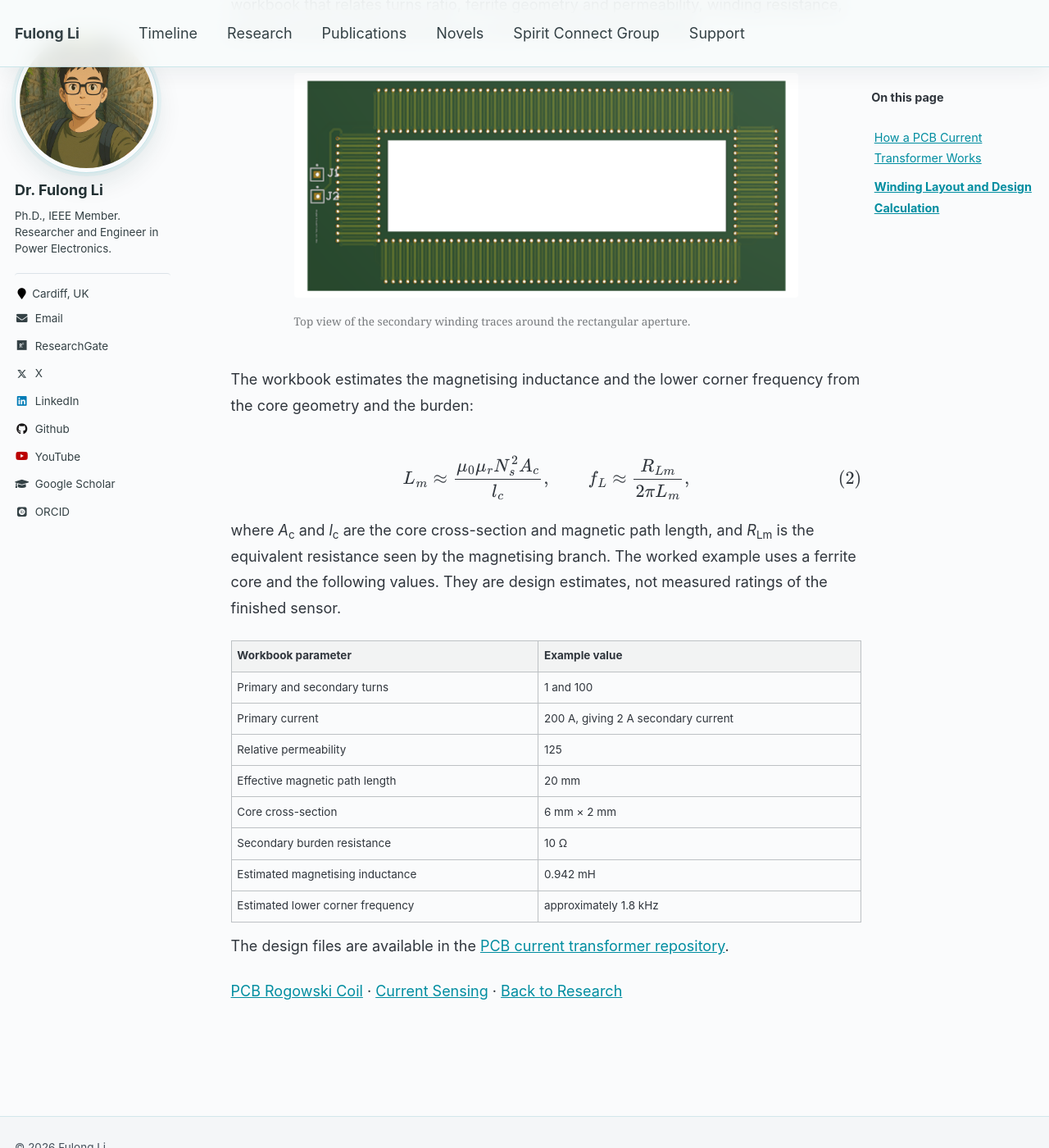
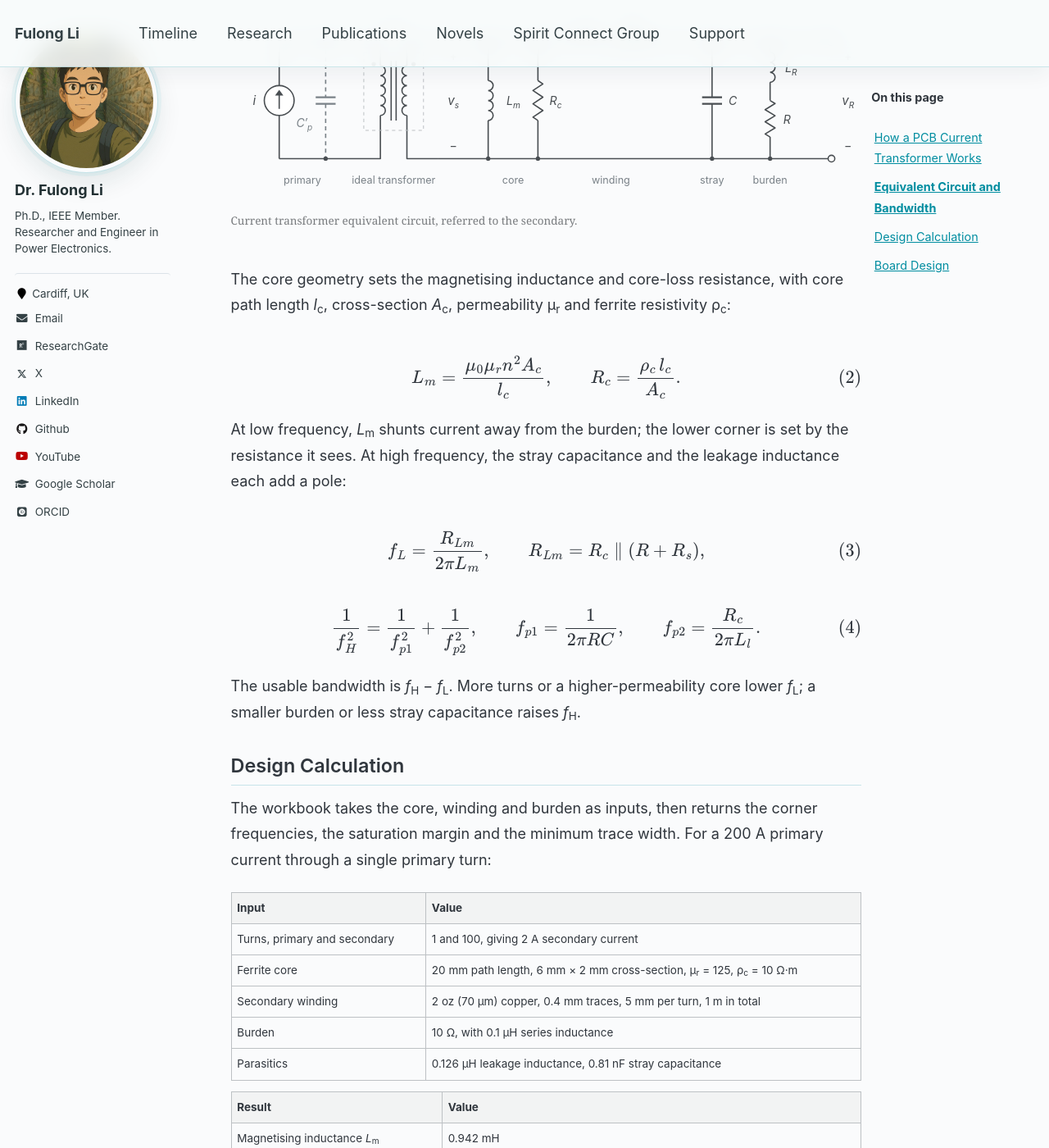
Before and after one commit to FulongLi/fulongli.github.io, a Jekyll site: the page built from _pages/research/pcb_current_transformer.md, in a window 1280 px wide and 1400 px high, scrolled down 1455 px. Shown: the whole window at 82% size. Built offline with Jekyll 4.4.1, drawn with Linux system fonts in a browser that asks for light colours; some web fonts are replaced; formulas are drawn with MathJax 3; comment, search, counter and statistics services are not loaded; some of the changed text lies outside the part shown.

Commit message:
Rewrite the PCB current transformer page from the design workbook
The page now shows the original layout concept from my CT design
workbook, a drawn equivalent circuit with the bandwidth relations the
workbook follows (Kondrath and Kazimierczuk), and the workbook's design
calculation as input and result tables: magnetising inductance, core
loss, winding resistance, corner frequencies, saturation margin,
minimum trace width and burden dissipation. The two board renders are
combined into one side-by-side figure. A figure-sources record is added
and the Current Sensing summary updated.

Co-Authored-By: Claude Opus 5.5 <noreply@anthropic.com>

```diff
--- a/_pages/research/pcb_current_transformer.md
+++ b/_pages/research/pcb_current_transformer.md
@@ -3,14 +3,14 @@ layout: single
 title: "Embedded-Core PCB Current Transformer"
 permalink: /research/pcb-current-transformer/
 author_profile: true
-excerpt: "A current transformer with a ferrite core embedded in the PCB and a secondary winding formed by traces and vias."
+excerpt: "A current transformer with a ferrite core embedded in the PCB and a secondary winding of traces and vias, sized with a design workbook for bandwidth, saturation and trace current."
 body_class: microgrid-project-page
 project_stylesheet: /assets/css/marine-project.css
 project_contents: true
 mathjax: true
 ---
 
-I designed a current transformer whose magnetic core is embedded between PCB layers, with a secondary winding formed by PCB traces and vias. The construction aims at compact, isolated current sensing that can be manufactured repeatably at scale.
+I designed a current transformer whose magnetic core is embedded between PCB layers, with a secondary winding formed by PCB traces and vias, and built a design workbook that sizes it for bandwidth, saturation and trace current. The construction aims at compact, isolated current sensing that can be manufactured repeatably at scale.
 
 ## How a PCB Current Transformer Works
 
@@ -18,38 +18,71 @@ A current transformer couples the current in a primary conductor into a secondar
 
 <div class="math-display">\[I_s \approx \frac{N_p}{N_s}I_p.\]</div>
 
-Unlike an air-cored Rogowski coil, the core concentrates the flux and the secondary delivers a current directly into a burden resistor, without an integrator. The core also brings two limits: a current transformer measures changing current only, so its low-frequency response depends on the magnetising inductance, and the core must not saturate in the intended application. Embedding the core in the board places the magnetic circuit and winding in one compact, galvanically isolated assembly.
+Unlike an air-cored Rogowski coil, the core concentrates the flux and the secondary delivers a current directly into a burden resistor, without an integrator. The core also brings two limits: a current transformer measures changing current only, so its low-frequency response depends on the magnetising inductance, and the core must not saturate in the intended application.
 
-<figure>
-  <a href="/images/research/pcb-current-transformer/pcb-ct-perspective.png" target="_blank" rel="noopener"><img src="/images/research/pcb-current-transformer/pcb-ct-perspective.png" alt="Perspective rendering of a rectangular PCB current transformer with distributed secondary traces and central aperture" width="602" height="459"></a>
-  <figcaption>PCB current transformer with the secondary winding distributed around the central aperture.</figcaption>
+The concept embeds a rectangular ferrite core in the board around a slot for the primary conductor. The secondary turns are routed as traces and vias along both long sides of the core and joined across the far end, with the terminals and protection diodes at the connector end.
+
+<figure class="project-blueprint">
+  <a href="/images/research/pcb-current-transformer/pcb-ct-concept-layout.png" target="_blank" rel="noopener"><img src="/images/research/pcb-current-transformer/pcb-ct-concept-layout.png" alt="Original PCB layout concept of the current transformer, with secondary turns along both long sides of a rectangular core around a central slot and the terminals at the connector end" width="1508" height="436" fetchpriority="high"></a>
+  <figcaption>Original layout concept: secondary turns wrapped around the embedded core on both sides of the primary slot.</figcaption>
 </figure>
 
-## Winding Layout and Design Calculation
+## Equivalent Circuit and Bandwidth
 
-The layout distributes the secondary turns around the aperture using PCB copper and vias that wrap the embedded ferrite. I developed the board design together with a design workbook that relates turns ratio, ferrite geometry and permeability, winding resistance, burden resistance and parasitics to current transfer and bandwidth.
+Referred to the secondary, the transformer behaves as an ideal 1 : <i>n</i> transformer loaded by the magnetising inductance <i>L</i><sub>m</sub> and core-loss resistance <i>R</i><sub>c</sub>, followed by the leakage inductance <i>L</i><sub>l</sub>, winding resistance <i>R</i><sub>s</sub>, stray capacitance <i>C</i> and the burden <i>R</i>. My workbook follows the bandwidth model of [Kondrath and Kazimierczuk](https://doi.org/10.1109/TIM.2008.2006134).
 
-<figure>
-  <a href="/images/research/pcb-current-transformer/pcb-ct-top.png" target="_blank" rel="noopener"><img src="/images/research/pcb-current-transformer/pcb-ct-top.png" alt="Top view of the PCB current transformer showing winding traces around the rectangular aperture" width="602" height="268" loading="lazy"></a>
-  <figcaption>Top view of the secondary winding traces around the rectangular aperture.</figcaption>
+<figure class="project-blueprint">
+  <a href="/images/research/pcb-current-transformer/ct-equivalent-circuit.svg" target="_blank" rel="noopener"><img src="/images/research/pcb-current-transformer/ct-equivalent-circuit.svg" alt="Current transformer equivalent circuit referred to the secondary, from the primary current source through the ideal transformer, core, winding and stray elements to the burden resistor" width="760" height="246" loading="lazy"></a>
+  <figcaption>Current transformer equivalent circuit, referred to the secondary.</figcaption>
 </figure>
 
-The workbook estimates the magnetising inductance and the lower corner frequency from the core geometry and the burden:
+The core geometry sets the magnetising inductance and core-loss resistance, with core path length <i>l</i><sub>c</sub>, cross-section <i>A</i><sub>c</sub>, permeability μ<sub>r</sub> and ferrite resistivity ρ<sub>c</sub>:
 
-<div class="math-display">\[L_m \approx \frac{\mu_0\mu_r N_s^2 A_c}{l_c}, \qquad f_L \approx \frac{R_{Lm}}{2\pi L_m},\]</div>
+<div class="math-display">\[L_m=\frac{\mu_0\mu_r n^2 A_c}{l_c},\qquad R_c=\frac{\rho_c\,l_c}{A_c}.\]</div>
 
-where <i>A</i><sub>c</sub> and <i>l</i><sub>c</sub> are the core cross-section and magnetic path length, and <i>R</i><sub>Lm</sub> is the equivalent resistance seen by the magnetising branch. The worked example uses a ferrite core and the following values. They are design estimates, not measured ratings of the finished sensor.
+At low frequency, <i>L</i><sub>m</sub> shunts current away from the burden; the lower corner is set by the resistance it sees. At high frequency, the stray capacitance and the leakage inductance each add a pole:
 
-| Workbook parameter | Example value |
+<div class="math-display">\[f_L=\frac{R_{Lm}}{2\pi L_m},\qquad R_{Lm}=R_c\parallel(R+R_s),\]</div>
+
+<div class="math-display">\[\frac{1}{f_H^2}=\frac{1}{f_{p1}^2}+\frac{1}{f_{p2}^2},\qquad f_{p1}=\frac{1}{2\pi RC},\qquad f_{p2}=\frac{R_c}{2\pi L_l}.\]</div>
+
+The usable bandwidth is <i>f</i><sub>H</sub> − <i>f</i><sub>L</sub>. More turns or a higher-permeability core lower <i>f</i><sub>L</sub>; a smaller burden or less stray capacitance raises <i>f</i><sub>H</sub>.
+
+## Design Calculation
+
+The workbook takes the core, winding and burden as inputs, then returns the corner frequencies, the saturation margin and the minimum trace width. For a 200 A primary current through a single primary turn:
+
+| Input | Value |
 | --- | --- |
-| Primary and secondary turns | 1 and 100 |
-| Primary current | 200 A, giving 2 A secondary current |
-| Relative permeability | 125 |
-| Effective magnetic path length | 20 mm |
-| Core cross-section | 6 mm × 2 mm |
-| Secondary burden resistance | 10 Ω |
-| Estimated magnetising inductance | 0.942 mH |
-| Estimated lower corner frequency | approximately 1.8 kHz |
+| Turns, primary and secondary | 1 and 100, giving 2 A secondary current |
+| Ferrite core | 20 mm path length, 6 mm × 2 mm cross-section, μ<sub>r</sub> = 125, ρ<sub>c</sub> = 10 Ω·m |
+| Secondary winding | 2 oz (70 µm) copper, 0.4 mm traces, 5 mm per turn, 1 m in total |
+| Burden | 10 Ω, with 0.1 µH series inductance |
+| Parasitics | 0.126 µH leakage inductance, 0.81 nF stray capacitance |
+
+| Result | Value |
+| --- | --- |
+| Magnetising inductance <i>L</i><sub>m</sub> | 0.942 mH |
+| Core-loss resistance <i>R</i><sub>c</sub> | 16.7 kΩ |
+| Winding resistance <i>R</i><sub>s</sub> | 0.62 Ω |
+| Lower corner <i>f</i><sub>L</sub> | 1.8 kHz |
+| Upper corner <i>f</i><sub>H</sub> | 19.7 MHz, set by the burden and stray capacitance; the leakage pole lies near 21 GHz |
+| Bandwidth | about 19.7 MHz |
+| Saturation current, secondary | 7.2 A, against 2 A in operation |
+| Minimum trace width for 2 A at 10 °C rise | 0.39 mm, met by the 0.4 mm traces |
+| Burden dissipation at 2 A | 40 W |
+
+These are design estimates, not measured ratings of a finished sensor. The last line shows the main trade-off at this current: a 10 Ω burden carrying the full 2 A must dissipate 40 W, so a lower burden or more secondary turns would be needed for a practical sensor.
+
+## Board Design
+
+From the concept, I designed the board with the secondary winding distributed around the central aperture, so the magnetic circuit and winding form one compact, galvanically isolated assembly.
+
+<figure class="half">
+  <a href="/images/research/pcb-current-transformer/pcb-ct-perspective.png" target="_blank" rel="noopener"><img src="/images/research/pcb-current-transformer/pcb-ct-perspective.png" alt="Perspective rendering of the rectangular PCB current transformer with distributed secondary traces and central aperture" width="602" height="459" loading="lazy"></a>
+  <a href="/images/research/pcb-current-transformer/pcb-ct-top.png" target="_blank" rel="noopener"><img src="/images/research/pcb-current-transformer/pcb-ct-top.png" alt="Top view of the PCB current transformer showing winding traces around the rectangular aperture" width="602" height="268" loading="lazy"></a>
+  <figcaption>PCB current transformer in perspective (left) and from the top (right), with the secondary winding around the aperture.</figcaption>
+</figure>
 
 The design files are available in the [PCB current transformer repository](https://github.com/FulongLi/Magnetics-PCBCurrentTransformerTransducer).
 
```
Also changed, not shown: _pages/research/sensing_devices.md (+1 -1 lines), files/research/pcb-current-transformer/figure-sources.md (added, +7 -0 lines), images/research/pcb-current-transformer/ct-equivalent-circuit.svg (added), images/research/pcb-current-transformer/pcb-ct-concept-layout.png (added).
